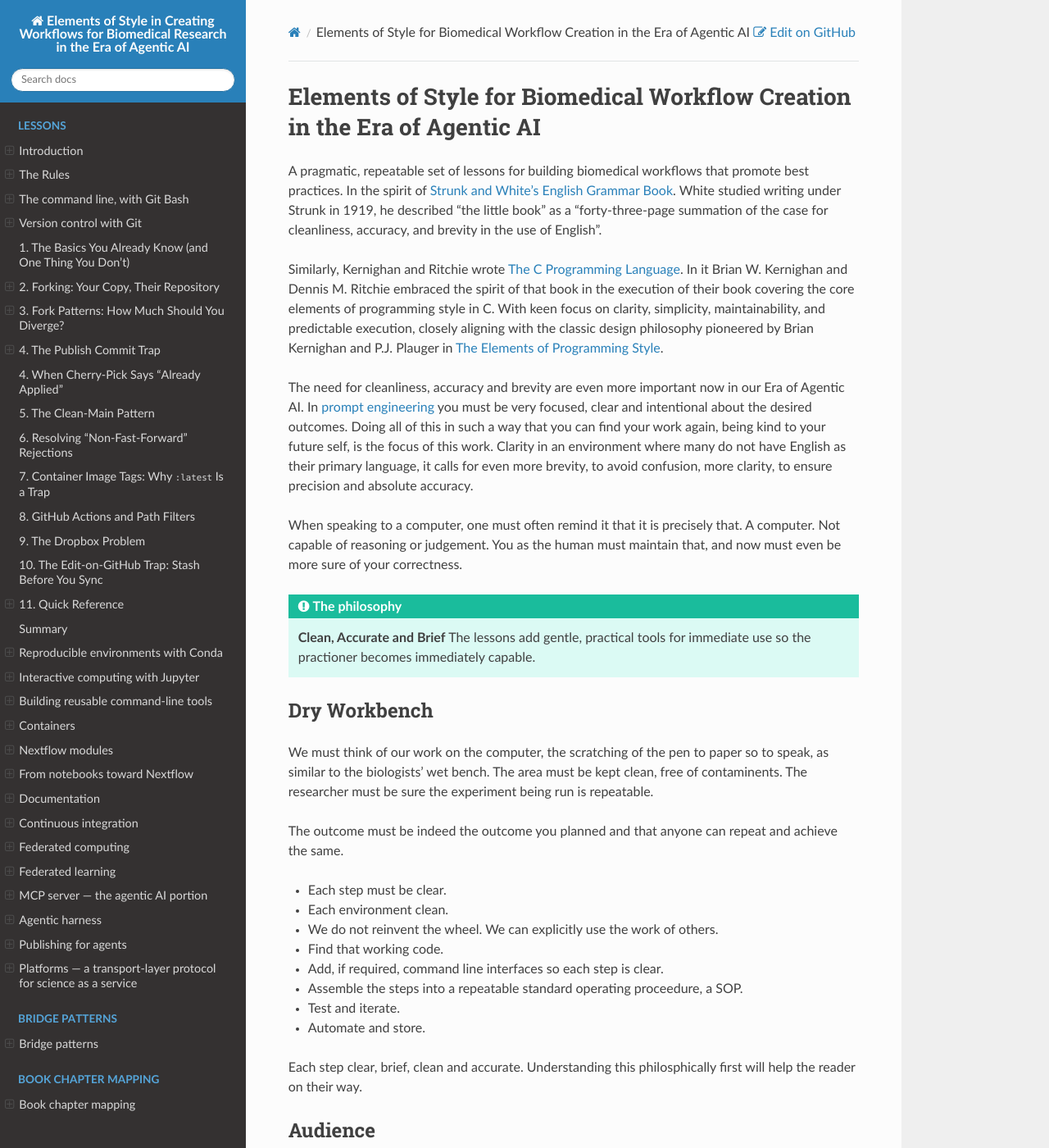
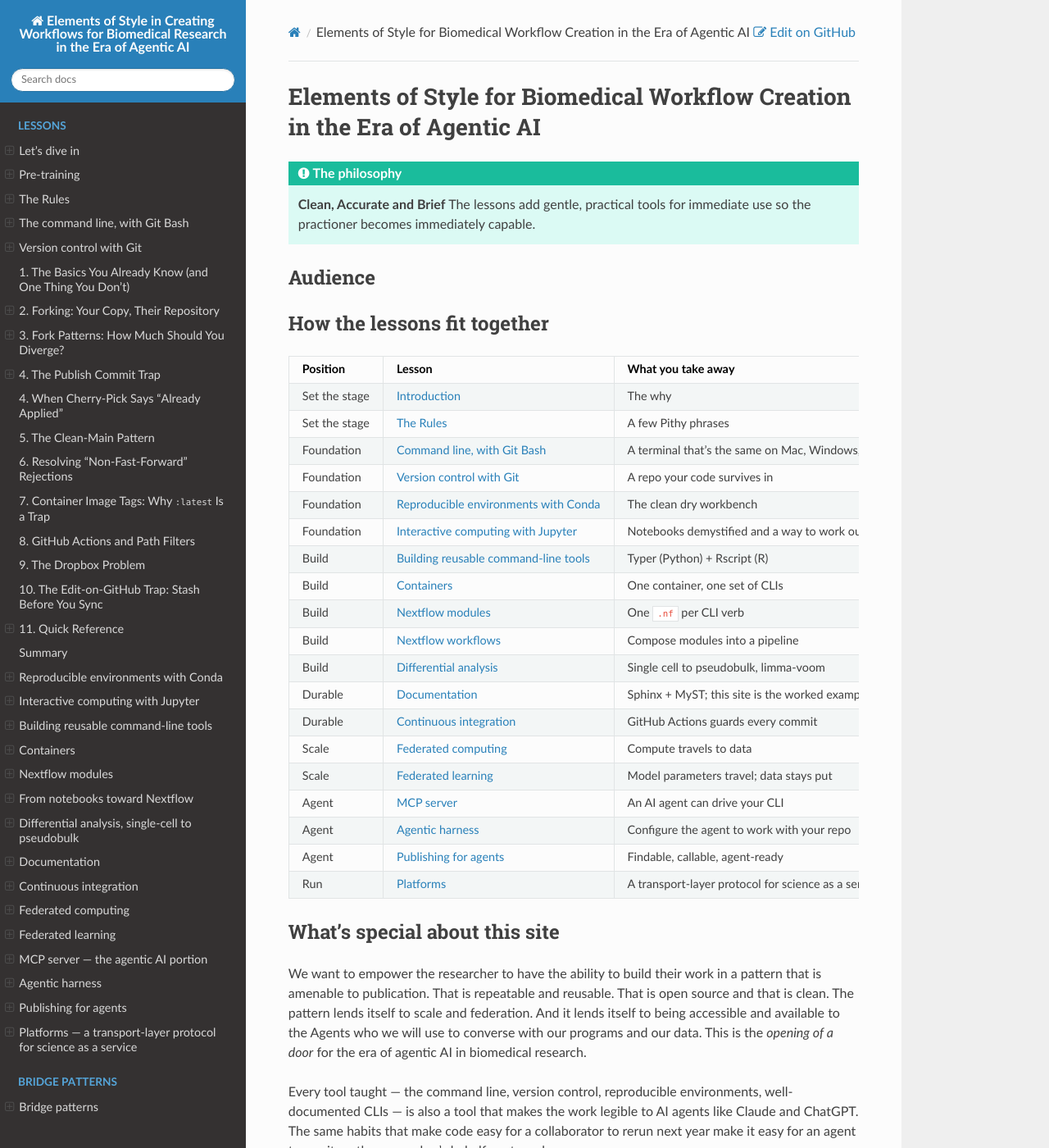
Before and after one commit to Science-and-Technology-Consulting-LLC/elements-of-style-lessons, a Sphinx documentation site: the page built from docs/source/index.md, in a window 1280 px wide and 1400 px high. Shown: the whole window at 82% size. Built offline with Sphinx 7.4.7 and the Read the Docs theme 3.1.0, drawn with Linux system fonts in a browser that asks for light colours; some of the changed text lies outside the part shown.

Commit message:
revision-catchup

```diff
--- a/docs/source/index.md
+++ b/docs/source/index.md
@@ -1,13 +1,4 @@
 # Elements of Style for Biomedical Workflow Creation in the Era of Agentic AI
-
-A pragmatic, repeatable set of lessons for building biomedical workflows
-that promote best practices.  In the spirit of [Strunk and White's English Grammar Book](https://en.wikipedia.org/wiki/The_Elements_of_Style).  White studied writing under Strunk in 1919, he described "the little book" as a "forty-three-page summation of the case for cleanliness, accuracy, and brevity in the use of English".
-
-Similarly, Kernighan and Ritchie wrote [The C Programming Language](https://en.wikipedia.org/wiki/The_C_Programming_Language).  In it Brian W. Kernighan and Dennis M. Ritchie embraced the spirit of that book in the execution of their book covering the core elements of programming style in C.  With keen focus on clarity, simplicity, maintainability, and predictable execution, closely aligning with the classic design philosophy pioneered by Brian Kernighan and P.J. Plauger in [The Elements of Programming Style](https://en.wikipedia.org/wiki/The_Elements_of_Programming_Style).
-
-The need for cleanliness, accuracy and brevity are even more important now in our Era of Agentic AI.  In [prompt engineering](https://en.wikipedia.org/wiki/Prompt_engineering) you must be very focused, clear and intentional about the desired outcomes.  Doing all of this in such a way that you can find your work again, being kind to your future self, is the focus of this work.  Clarity in an environment where many do not have English as their primary language, it calls for even more brevity, to avoid confusion, more clarity, to ensure precision and absolute accuracy.
-
-When speaking to a computer, one must often remind it that it is precisely that.  A computer.  Not capable of reasoning or judgement.  You as the human must maintain that, and now must even be more sure of your correctness.
 
 :::{admonition} The philosophy
 :class: tip
@@ -16,40 +7,8 @@
 tools for immediate use so the practioner becomes immediately capable.
 :::
 
-## Dry Workbench
-
-We must think of our work on the computer, the scratching of the pen to paper so to speak, as similar to the biologists' wet bench.  The area must be kept clean, free of contaminents.  The researcher must be sure the experiment being run is repeatable.
-
-The outcome must be indeed the outcome you planned and that anyone can repeat and achieve the same.
-
-- Each step must be clear.
-- Each environment clean.
-- We do not reinvent the wheel.  We can explicitly use the work of others.
-- Find that working code.
-- Add, if required, command line interfaces so each step is clear.
-- Assemble the steps into a repeatable standard operating proceedure, a SOP.
-- Test and iterate.
-- Automate and store.
-
-Each step clear, brief, clean and accurate.  Understanding this philosphically first will help the reader on their way.
-
 ## Audience
 
-- Everyone.  From the working scientists at any career stage — from summer
-  researchers in their first terminal session to PIs already shipping
-  Nextflow pipelines.  From the wet-bench scientist needing now to have full control of their research and stepping into the fray for the first time.  These lessons will help you make very professional, very flexible, very reusable components that capture your steps in a repeatable manner.
-
-- Anyone whose work has to live somewhere other than a laptop — on the
-  All of Us Researcher Workbench, in CAVATICA, on Biowulf, in
-  containers, or as a Nextflow pipeline someone else can rerun next
-  year.
-
-  Nextflow is one of many workflow languages, in the opinion of this author, for our field of biomedical research, it is the best workflow language.  Written in Groovy it is a Domain Specific language which understands our filetypes.  Important when looking for best practices in their approach to solving a problem.
-
-
-If you're moving between Windows, macOS, and remote Linux environments
-and the terminal feels different every time you sit down, you're in
-the right place.
 
 ## How the lessons fit together
 
@@ -65,6 +24,7 @@
 | Build | [Containers](lessons/containers/index.md) | One container, one set of CLIs |
 | Build | [Nextflow modules](lessons/nextflow-modules/index.md) | One `.nf` per CLI verb |
 | Build | [Nextflow workflows](lessons/nextflow-workflows/index.md) | Compose modules into a pipeline |
+| Build | [Differential analysis](lessons/differential-analysis/index.md) | Single cell to pseudobulk, limma-voom |
 | Durable | [Documentation](lessons/documentation/index.md) | Sphinx + MyST; this site is the worked example |
 | Durable | [Continuous integration](lessons/continuous-integration/index.md) | GitHub Actions guards every commit |
 | Scale | [Federated computing](lessons/federated-computing/index.md) | Compute travels to data |
@@ -111,6 +71,7 @@
 lessons/containers/index
 lessons/nextflow-modules/index
 lessons/nextflow-workflows/index
+lessons/differential-analysis/index
 lessons/documentation/index
 lessons/continuous-integration/index
 lessons/federated-computing/index
--- a/eos.yml
+++ b/eos.yml
@@ -59,6 +59,7 @@
   - "myst-nb<1.2"
   - sphinx-copybutton
   - sphinx-design
+  - sphinx-autobuild        # `sphinx-autobuild source build/html` = live reload while editing
   - linkify-it-py
   - nbstripout
 
```
Also changed, not shown: docs/source/lessons/differential-analysis/index.md (added, +11 -0 lines), lessons/differential-analysis/README.md (added), lessons/introduction/README.md (deleted), 2 other files.
